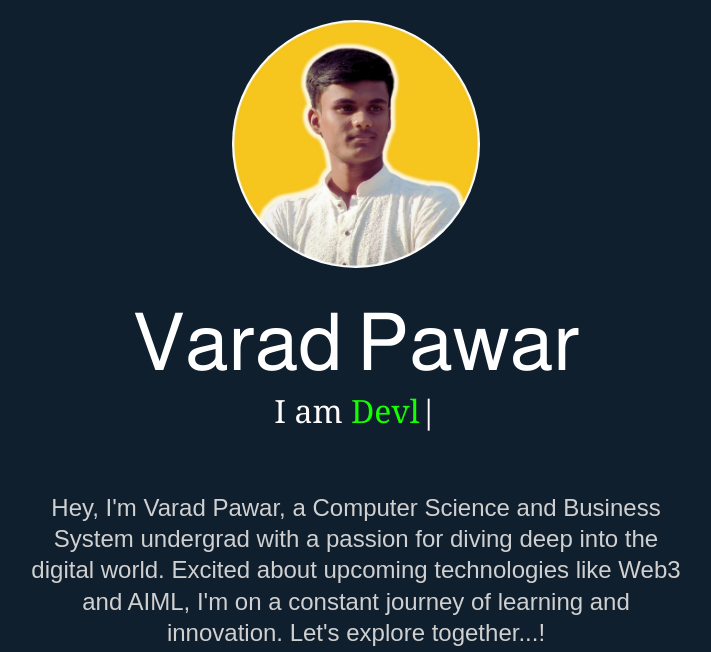
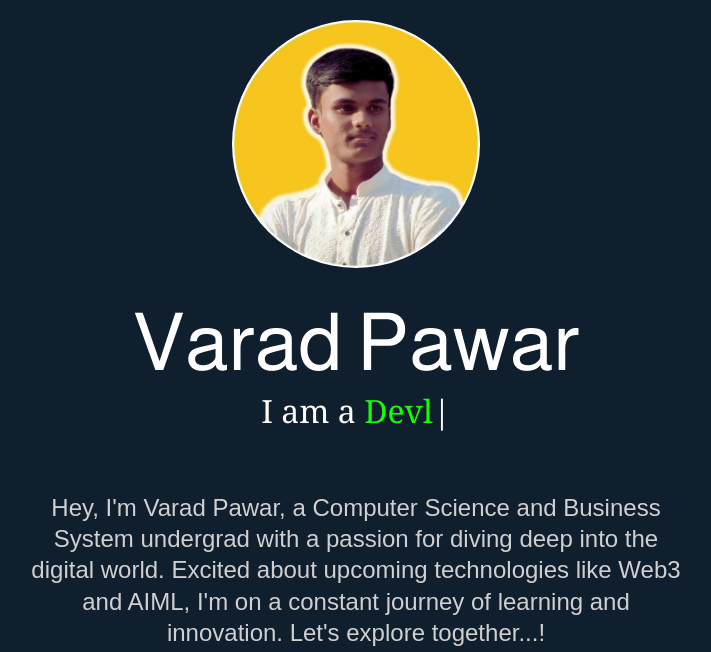
Before and after one commit to Varadpawar19/personal-website, a plain HTML site: page index.html in a window 1280 px wide. Shown: the top 652 px of the page, without its empty margins (284-995 px from the left). Drawn offline with nearby package versions, Linux system fonts and the light colour scheme.

Commit message:
index.html

```diff
--- a/index.html
+++ b/index.html
@@ -13,7 +13,7 @@
         <img src="photo.jpg" class="profile-picture">
         <p class="name">Varad Pawar</p>
         <div></div>
-        <p class="info" style="color: #fffbfb;">I am <span id="typed"></span></p>
+        <p class="info" style="color: #fffbfb;">I am a <span id="typed"></span></p>
     <div class="para">
         <p>
           Hey, I'm Varad Pawar, a Computer Science and Business System undergrad with a passion for diving deep into the digital world.
```
